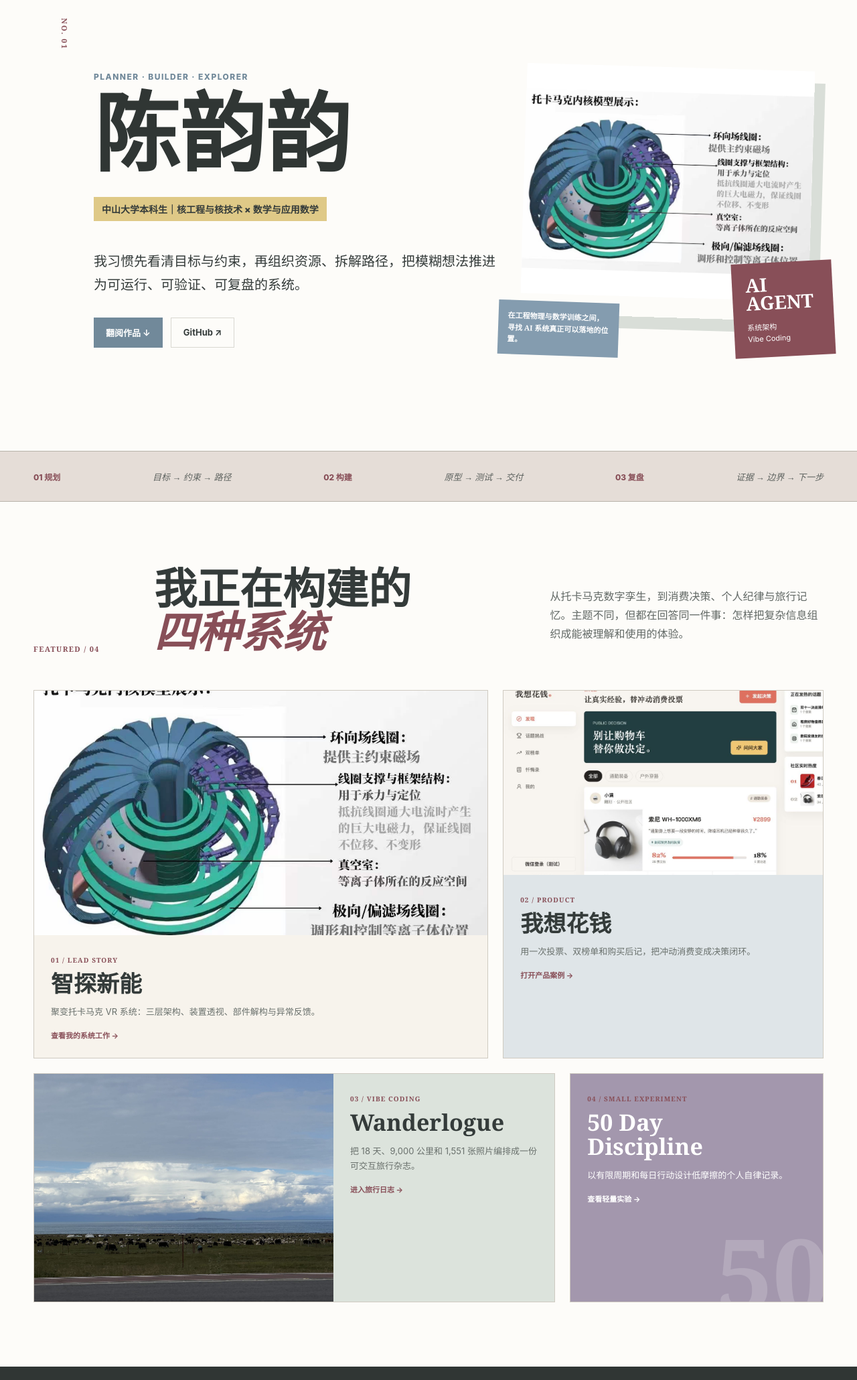
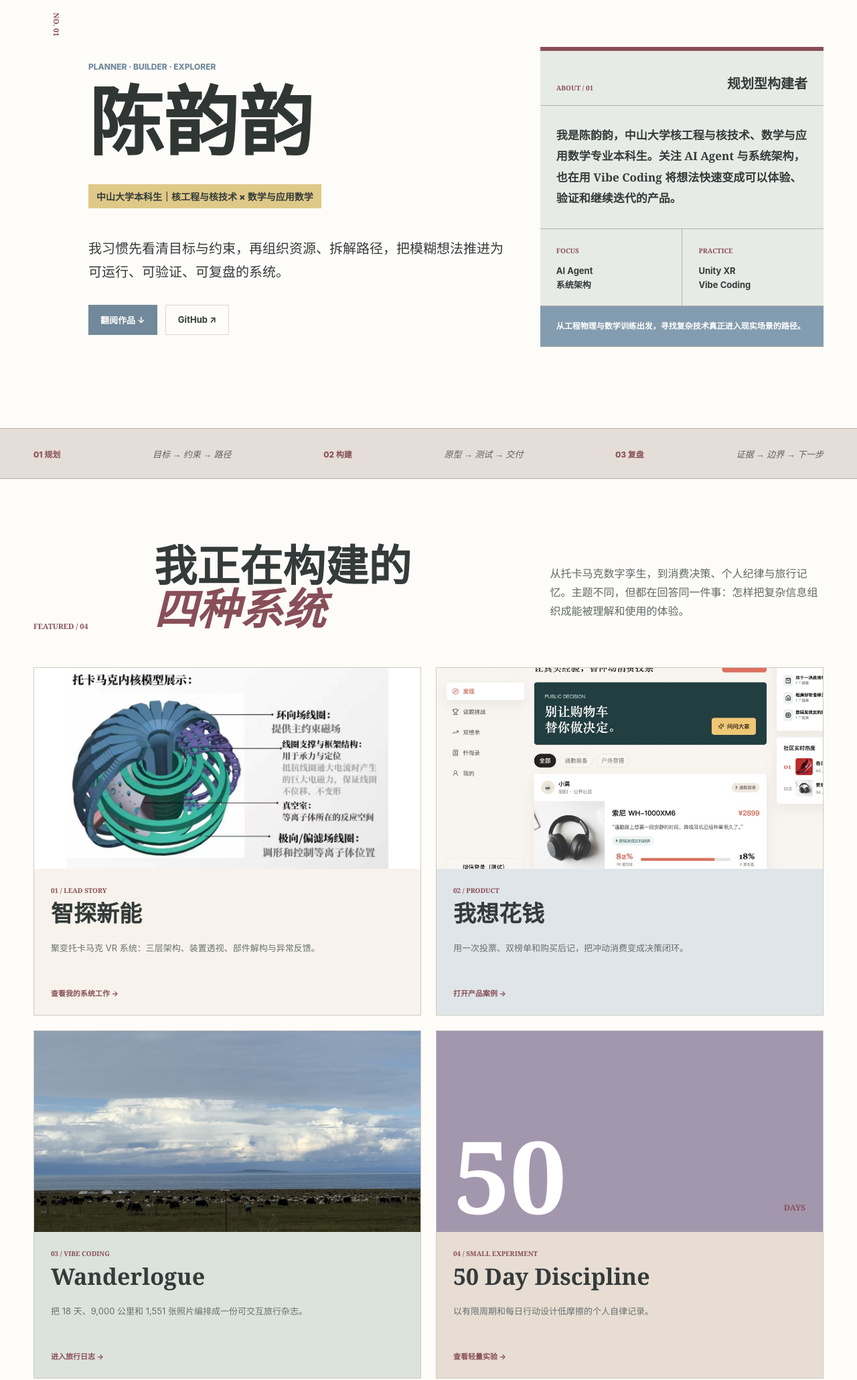
Before and after one commit to CYY-0217/CYY-0217.github.io, a plain HTML site: page index.html in a window 1280 px wide. Shown: the part 127-2187 px from the top of the page at 67% size. Drawn offline with Linux system fonts and the light colour scheme.

Commit message:
Refine portfolio layout and remove hero image

```diff
--- a/index.html
+++ b/index.html
@@ -51,19 +51,22 @@
             >
           </div>
         </div>
-        <aside class="hero-collage">
-          <figure class="hero-photo">
-            <img
-              src="assets/tokamak-model.png"
-              alt="托卡马克内部结构模型展示"
-            />
-            <figcaption>FUSION / XR / SYSTEM</figcaption>
-          </figure>
-          <div class="issue-stamp">
-            <b>AI<br />AGENT</b><span>系统架构<br />Vibe Coding</span>
+        <aside class="hero-profile">
+          <div class="profile-heading">
+            <span>ABOUT / 01</span>
+            <b>规划型构建者</b>
           </div>
-          <p class="margin-note">
-            在工程物理与数学训练之间，寻找 AI 系统真正可以落地的位置。
+          <p class="profile-intro">
+            我是陈韵韵，中山大学核工程与核技术、数学与应用数学专业本科生。关注
+            AI Agent 与系统架构，也在用 Vibe Coding
+            将想法快速变成可以体验、验证和继续迭代的产品。
+          </p>
+          <div class="profile-focus">
+            <div><small>FOCUS</small><strong>AI Agent<br />系统架构</strong></div>
+            <div><small>PRACTICE</small><strong>Unity XR<br />Vibe Coding</strong></div>
+          </div>
+          <p class="profile-note">
+            从工程物理与数学训练出发，寻找复杂技术真正进入现实场景的路径。
           </p>
         </aside>
       </section>
@@ -123,13 +126,15 @@
             </div></a
           >
           <a class="story story-discipline" href="projects/discipline/"
-            ><div>
+            ><figure class="number-visual">
+              <span>50</span><small>DAYS</small>
+            </figure>
+            <div>
               <small>04 / SMALL EXPERIMENT</small>
-              <h3>50 Day<br />Discipline</h3>
+              <h3>50 Day Discipline</h3>
               <p>以有限周期和每日行动设计低摩擦的个人自律记录。</p>
               <b>查看轻量实验 →</b>
-            </div>
-            <span class="giant-no">50</span></a
+            </div></a
           >
         </div>
       </section>
--- a/magazine.css
+++ b/magazine.css
@@ -10,6 +10,9 @@
 body {
   overflow-x: hidden;
 }
+body * {
+  letter-spacing: 0 !important;
+}
 .header {
   background: rgba(247, 243, 236, 0.94);
   border-color: #cdc8be;
@@ -20,27 +23,25 @@ body {
   font-family: Georgia, serif;
 }
 .editorial-hero {
-  min-height: calc(100vh - 76px);
+  min-height: 690px;
   display: grid;
-  grid-template-columns: 54px 1.15fr 0.85fr;
-  gap: 36px;
-  align-items: center;
-  padding-block: 54px;
+  grid-template-columns: 42px minmax(0, 1.2fr) minmax(340px, 0.8fr);
+  gap: 40px;
+  align-items: stretch;
+  padding-block: 64px;
 }
 .hero-number {
-  align-self: start;
-  padding-top: 24px;
+  padding-top: 6px;
   writing-mode: vertical-rl;
   font: 700 11px Georgia;
   color: var(--wine);
-  letter-spacing: 0.18em;
+}
+.hero-main {
+  align-self: center;
 }
 .hero-main h1 {
-  font:
-    700 clamp(78px, 10vw, 144px) / 0.82 Georgia,
-    "Songti SC",
-    serif;
-  margin: 22px 0 30px;
+  font: 700 112px/0.86 Georgia, "Songti SC", serif;
+  margin: 24px 0 32px;
   color: var(--charcoal);
 }
 .hero-degree {
@@ -58,55 +59,61 @@ body {
   max-width: 700px;
   margin-top: 28px;
 }
-.hero-collage {
-  position: relative;
-  padding: 22px 18px 70px 0;
+.hero-profile {
+  align-self: center;
+  border-top: 6px solid var(--wine);
+  border-bottom: 1px solid #b8b3aa;
+  background: #e7ebe6;
 }
-.hero-photo {
+.profile-heading {
+  min-height: 82px;
+  padding: 20px 24px;
+  display: flex;
+  align-items: flex-end;
+  justify-content: space-between;
+  gap: 18px;
+  border-bottom: 1px solid #b8b3aa;
+}
+.profile-heading span,
+.profile-focus small {
+  font: 700 10px/1.2 Georgia, serif;
+  color: var(--wine);
+}
+.profile-heading b {
+  font: 700 20px/1.2 Georgia, "Songti SC", serif;
+}
+.profile-intro {
   margin: 0;
-  transform: rotate(1.7deg);
-  box-shadow: 16px 18px 0 #d9ded8;
+  padding: 28px 24px 30px;
+  font: 600 17px/1.85 Georgia, "Noto Serif SC", serif;
 }
-.hero-photo img {
-  width: 100%;
-  aspect-ratio: 1.25;
-  object-fit: contain;
-  background: #fff;
+.profile-focus {
+  display: grid;
+  grid-template-columns: 1fr 1fr;
+  border-top: 1px solid #b8b3aa;
+  border-bottom: 1px solid #b8b3aa;
 }
-.hero-photo figcaption {
-  font: 700 10px/1 Georgia;
-  padding: 10px 0;
-  letter-spacing: 0.12em;
+.profile-focus div {
+  min-height: 112px;
+  padding: 20px 24px;
 }
-.issue-stamp {
-  position: absolute;
-  right: -15px;
-  bottom: 12px;
-  width: 150px;
-  background: var(--wine);
-  color: #fff;
-  padding: 20px;
-  transform: rotate(-3deg);
+.profile-focus div + div {
+  border-left: 1px solid #b8b3aa;
 }
-.issue-stamp b {
-  font: 700 28px/0.9 Georgia;
+.profile-focus strong {
+  display: block;
+  margin-top: 12px;
+  font-size: 13px;
+  line-height: 1.6;
 }
-.issue-stamp span {
-  display: block;
-  font-size: 11px;
-  margin-top: 14px;
-  line-height: 1.5;
-}
-.margin-note {
-  position: absolute;
-  left: -38px;
-  bottom: 2px;
-  width: 180px;
+.profile-note {
+  margin: 0;
+  padding: 20px 24px;
   background: var(--sky);
   color: #fff;
-  padding: 14px;
-  font: 600 11px/1.6 Georgia;
-  transform: rotate(2deg);
+  font-size: 12px;
+  font-weight: 700;
+  line-height: 1.7;
 }
 .manifesto {
   border-block: 1px solid #b8b3aa;
@@ -114,10 +121,11 @@ body {
 }
 .manifesto .wrap {
   min-height: 74px;
-  display: flex;
+  display: grid;
+  grid-template-columns: repeat(6, auto);
   align-items: center;
   justify-content: space-between;
-  gap: 18px;
+  gap: 24px;
 }
 .manifesto span {
   font-weight: 800;
@@ -142,10 +150,7 @@ body {
 }
 .mag-head h2,
 .review-title h2 {
-  font:
-    700 clamp(43px, 5vw, 72px) / 1.02 Georgia,
-    "Songti SC",
-    serif;
+  font: 700 64px/1.02 Georgia, "Songti SC", serif;
   margin: 0;
 }
 .mag-head h2 em,
@@ -159,14 +164,16 @@ body {
 }
 .editorial-grid {
   display: grid;
-  grid-template-columns: repeat(12, 1fr);
+  grid-template-columns: repeat(2, minmax(0, 1fr));
   gap: 22px;
 }
 .story {
-  position: relative;
   border: 1px solid #cfcac1;
   background: var(--cream);
   overflow: hidden;
+  display: grid;
+  grid-template-rows: 300px 1fr;
+  min-height: 520px;
 }
 .story figure {
   margin: 0;
@@ -181,8 +188,15 @@ body {
 .story:hover figure img {
   transform: scale(1.025);
 }
+.story-fusion figure img {
+  object-fit: contain;
+  background: #fff;
+}
 .story > div {
   padding: 25px;
+  display: flex;
+  flex-direction: column;
+  align-items: flex-start;
 }
 .story small {
   font: 700 10px Georgia;
@@ -200,49 +214,36 @@ body {
   font-size: 13px;
   line-height: 1.7;
   color: #69706c;
+  margin-bottom: 22px;
 }
 .story b {
   font-size: 11px;
   color: var(--wine);
-}
-.story-fusion {
-  grid-column: span 7;
-}
-.story-fusion figure {
-  height: 365px;
+  margin-top: auto;
 }
 .story-spend {
-  grid-column: span 5;
   background: #dfe5e8;
 }
-.story-spend figure {
-  height: 275px;
-}
 .story-travel {
-  grid-column: span 8;
-  display: grid;
-  grid-template-columns: 1.15fr 0.85fr;
   background: #dce3dc;
 }
-.story-travel figure {
-  min-height: 340px;
+.story-discipline {
+  background: #e7ddd3;
 }
-.story-discipline {
-  grid-column: span 4;
+.number-visual {
+  display: flex;
+  align-items: flex-end;
+  justify-content: space-between;
+  padding: 26px;
   background: var(--lilac);
   color: #fff;
-  min-height: 340px;
 }
-.story-discipline p,
-.story-discipline b {
-  color: #fff;
+.number-visual span {
+  font: 700 150px/0.78 Georgia, serif;
 }
-.giant-no {
-  position: absolute;
-  right: -9px;
-  bottom: -32px;
-  font: 700 150px/1 Georgia;
-  color: rgba(255, 255, 255, 0.18);
+.number-visual small {
+  padding-bottom: 4px;
+  font: 700 12px/1 Georgia, serif;
 }
 .method-band {
   background: var(--charcoal);
@@ -293,7 +294,7 @@ body {
   background: var(--wine);
   color: #fff;
   padding: 38px;
-  transform: rotate(-1deg);
+  border-top: 6px solid var(--butter);
 }
 .review-lead span {
   font: 700 12px Georgia;
@@ -392,12 +393,14 @@ body {
   .editorial-hero {
     grid-template-columns: 1fr;
     padding-top: 44px;
+    min-height: auto;
+    gap: 32px;
   }
   .hero-number {
     display: none;
   }
   .hero-main h1 {
-    font-size: 76px;
+    font-size: 68px;
   }
   .hero-degree {
     line-height: 1.6;
@@ -405,15 +408,8 @@ body {
   .hero-statement {
     font-size: 17px;
   }
-  .hero-collage {
-    margin-top: 18px;
-  }
-  .margin-note {
-    left: -4px;
-  }
-  .issue-stamp {
-    right: 0;
-    transform: none;
+  .hero-profile {
+    align-self: stretch;
   }
   .mag-head,
   .review-title,
@@ -423,19 +419,19 @@ body {
   .mag-head h2,
   .review-title h2 {
     margin: 18px 0;
+    font-size: 44px;
   }
   .editorial-grid {
     display: block;
   }
   .story {
-    display: block !important;
+    display: grid !important;
+    grid-template-rows: 240px 1fr;
+    min-height: 470px;
     margin-bottom: 18px;
   }
   .story figure {
-    height: 250px !important;
-  }
-  .story-discipline {
-    min-height: 300px;
+    height: auto !important;
   }
   .method-steps {
     grid-template-columns: 1fr 1fr;
@@ -451,15 +447,19 @@ body {
     margin-bottom: 16px;
   }
   .review-lead {
-    transform: none;
     margin-bottom: 30px;
   }
   .review-list article {
     grid-template-columns: 100px 1fr;
   }
   .manifesto .wrap {
-    overflow-x: auto;
-    justify-content: flex-start;
+    grid-template-columns: 1fr 1fr;
+    gap: 0;
+    padding-block: 12px;
+  }
+  .manifesto span,
+  .manifesto i {
+    padding: 8px 0;
   }
   .identity-strip .wrap {
     overflow-x: auto;
@@ -469,3 +469,21 @@ body {
     margin-top: 35px;
   }
 }
+@media (max-width: 480px) {
+  .hero-main h1 {
+    font-size: 54px;
+  }
+  .hero-degree {
+    display: block;
+  }
+  .profile-heading {
+    align-items: flex-start;
+    flex-direction: column;
+  }
+  .profile-focus div {
+    padding: 18px;
+  }
+  .number-visual span {
+    font-size: 118px;
+  }
+}
```
